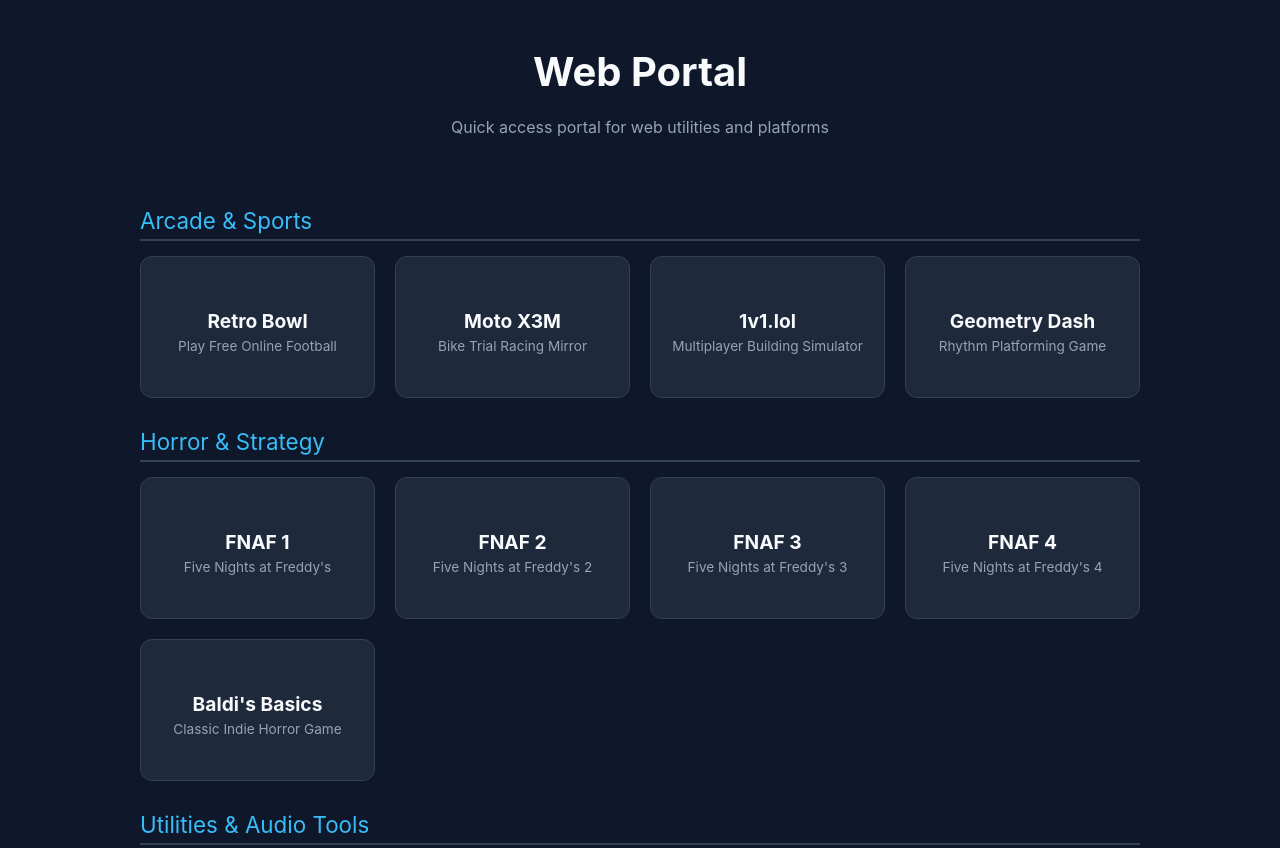
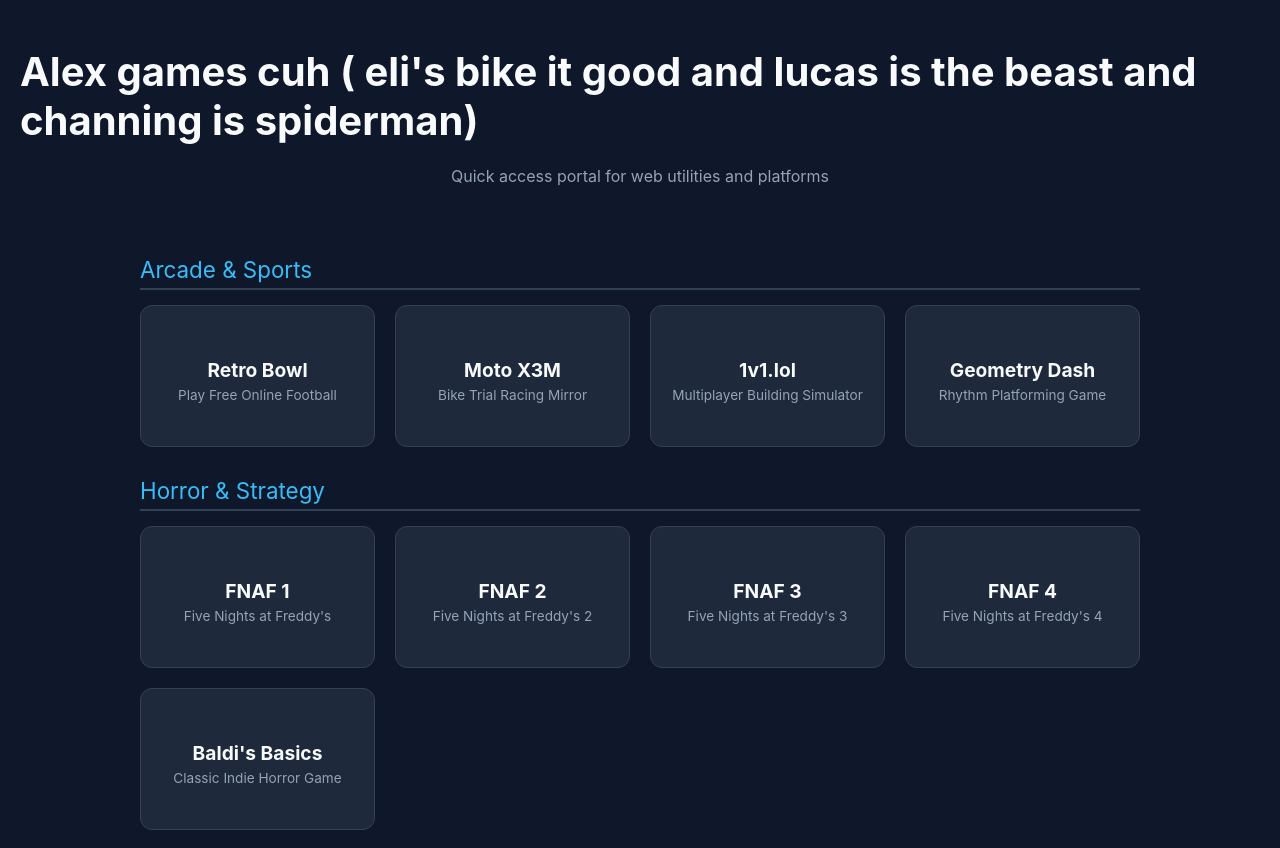
Before and after one commit to rizzfulape/ohio-math-k12, a plain HTML site: page index.html in a window 1280 px wide. Shown: the top 848 px of the page. Drawn offline with Linux system fonts and the light colour scheme.

Commit message:
Modify title and heading in index.htmlchaning title
Updated the title and added a new heading in the body.

```diff
--- a/index.html
+++ b/index.html
@@ -78,7 +78,7 @@
 </head>
 <body>
 
-    <h1>Web Portal</h1>
+    <h1>Alex games cuh ( eli's bike it good and lucas is the beast and channing is spiderman)</h1>
     <p class="subtitle">Quick access portal for web utilities and platforms</p>
 
     <!-- Main Arcade Section -->
```
